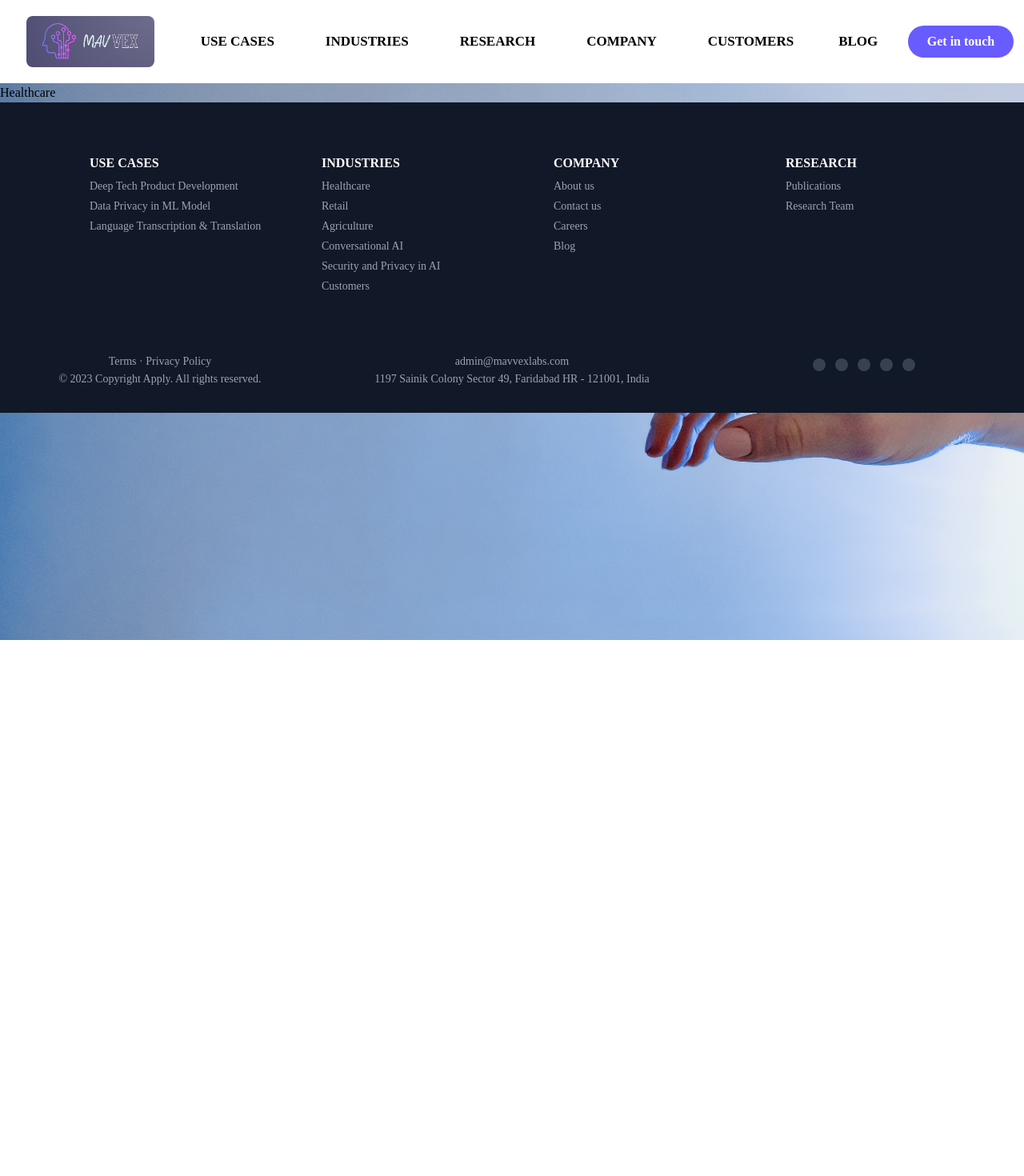
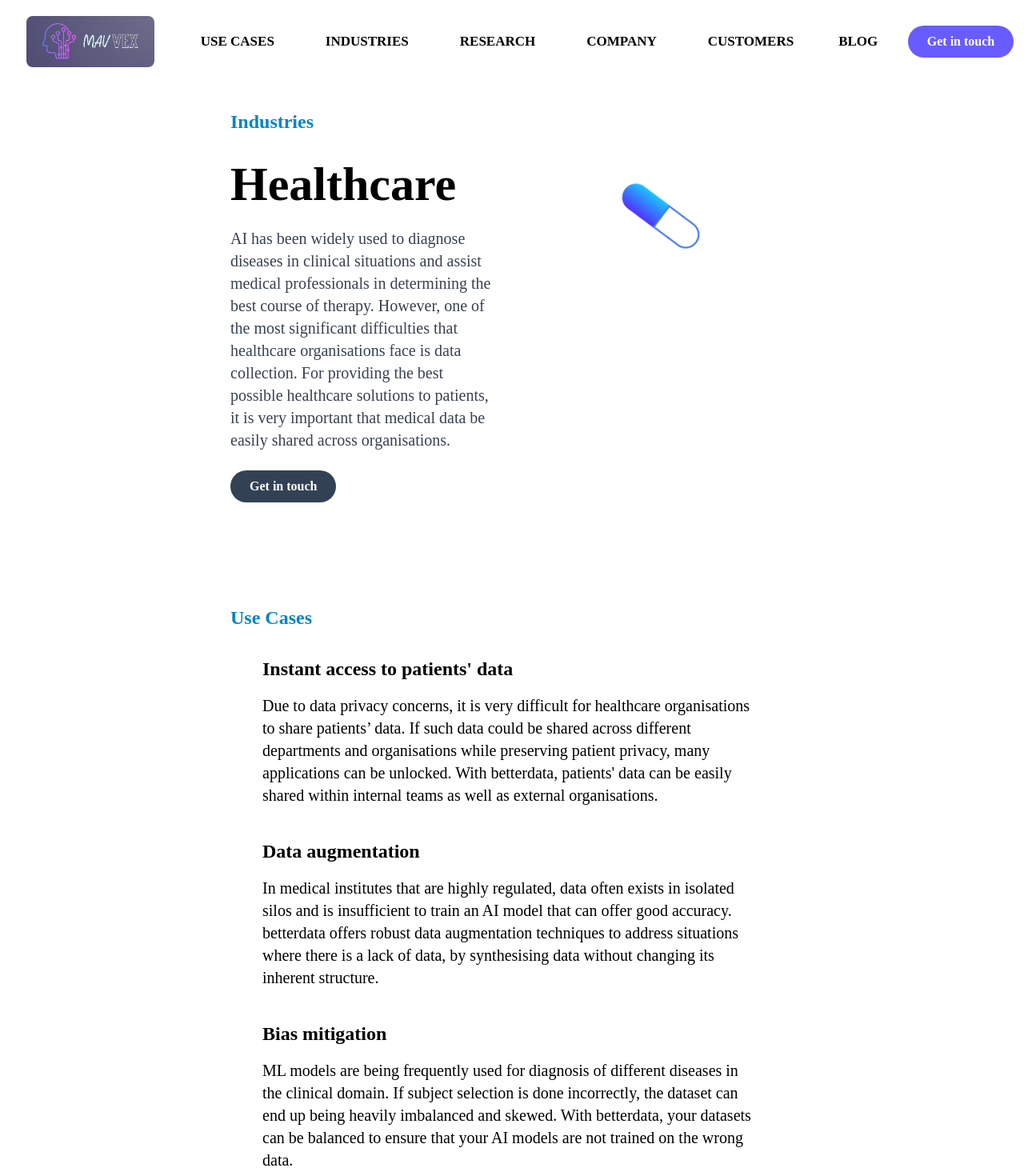
Before and after one commit to Jassi-71/Mavvex, a React (Create React App) app: page /healthcare in a window 1280 px wide. Shown: the top 1470 px of the page at 80% size. Before the commit the page ends 800 px from the top, so only its background shows below. Built offline with nearby package versions, Linux system fonts and the light colour scheme.

Commit message:
added healthcare page

```diff
--- a/src/Components/Button.js
+++ b/src/Components/Button.js
@@ -2,7 +2,7 @@ import React from 'react'
 
 const Button = () => {
   return (
-    <div className='bg-primary text-white px-6 py-2 rounded-full font-bold'>
+    <div className='bg-primary text-white px-6 py-2 rounded-full font-bold w-max hover:cursor-pointer'>
       Get in touch
     </div>
   )
--- a/src/Components/Navbar/Navbar.js
+++ b/src/Components/Navbar/Navbar.js
@@ -1,6 +1,5 @@
 import React, { useState } from 'react'
 import Logo from '../../images/main_logo.jpg'
-import {Link} from 'react-router-dom';
 import Navlinks from './Navlinks';
 import Button from '../Button';
 
--- a/src/Components/Pages/Industries/Healthcare.js
+++ b/src/Components/Pages/Industries/Healthcare.js
@@ -1,9 +1,80 @@
 import React from 'react'
+import HealthcareImg from '../../../images/healthcare.png'
 
 const Healthcare = () => {
   return (
-    <div>
-      Healthcare
+    <div className='grid grid-row-3 gap-10 mx-72'>
+      <div className='grid grid-cols-2 gap-10'>
+        <div>
+            <div className='my-8 text-2xl font-semibold text-sky-600'>
+              Industries
+            </div>
+
+            <p className='text-6xl font-bold'>
+              Healthcare
+            </p>
+
+            <p className='my-6 text-xl text-gray-700'>
+            AI has been widely used to diagnose diseases in clinical situations and assist
+            medical professionals in determining the best course of therapy. However, one of the most significant difficulties that healthcare organisations face is data collection. For providing the best possible healthcare solutions to patients,
+            it is very important that medical data be easily shared across organisations.
+            </p>
+
+            <div className='bg-slate-700 text-white px-6 py-2 rounded-full font-bold w-max hover:cursor-pointer'>
+              Get in touch
+            </div>
+        </div>
+
+        <div className='m-28'>
+          <img src={HealthcareImg} alt="logo" />
+        </div>
+      </div>
+
+      <div className='py-2'/>
+      <div>
+        <div className='my-8 text-2xl font-semibold text-sky-600'>
+          Use Cases
+        </div>
+        <div className='mx-10'>
+          <p className='text-2xl font-semibold'>
+            Instant access to patients' data
+          </p>
+          <p className='my-4 text-xl'>
+          Due to data privacy concerns, it is very difficult for healthcare organisations to share patients’ data. If such data could be shared across
+          different departments and organisations while preserving patient privacy, many applications can be unlocked. With betterdata, patients' data
+          can be easily shared within internal teams as well as external organisations.
+          </p>
+        </div>
+
+        <div className='mx-10 my-10'>
+          <p className='text-2xl font-semibold'>
+          Data augmentation
+          </p>
+          <p className='my-4 text-xl'>
+          In medical institutes that are highly regulated, data often exists in
+          isolated silos and is insufficient to train an AI model that can offer
+          good accuracy. betterdata offers robust data augmentation techniques to
+          address situations where there is a lack of data, by synthesising data
+          without changing its inherent structure.
+          </p>
+        </div>
+
+        <div className='mx-10 my-10'>
+          <p className='text-2xl font-semibold'>
+            Bias mitigation
+          </p>
+          <p className='my-4 text-xl'>
+          ML models are being frequently used for diagnosis of different diseases
+          in the clinical domain. If subject selection is done incorrectly, the
+          dataset can end up being heavily imbalanced and skewed. With betterdata,
+          your datasets can be balanced to ensure that your AI models are not trained
+          on the wrong data.
+          </p>
+        </div>
+
+        <div className='py-20'/>
+
+      </div>
     </div>
   )
 }
--- a/src/index.css
+++ b/src/index.css
@@ -1,3 +1,8 @@
 @tailwind base;
+@layer base {
+    html {
+      @apply font-serif;
+    }
+  }
 @tailwind components;
 @tailwind utilities;
--- a/tailwind.config.js
+++ b/tailwind.config.js
@@ -9,9 +9,9 @@ module.exports = {
         primary: "#695CFF",
         hover:"#e1dff0"
       },
-      backgroundImage: {
-        'hero': "url('../src/images/ai.jpg')",
-      },
+      // backgroundImage: {
+      //   'hero': "url('../src/images/ai.jpg')",
+      // }
     },
   },
   plugins: [],
```
Also changed, not shown: src/images/healthcare.png (added).
